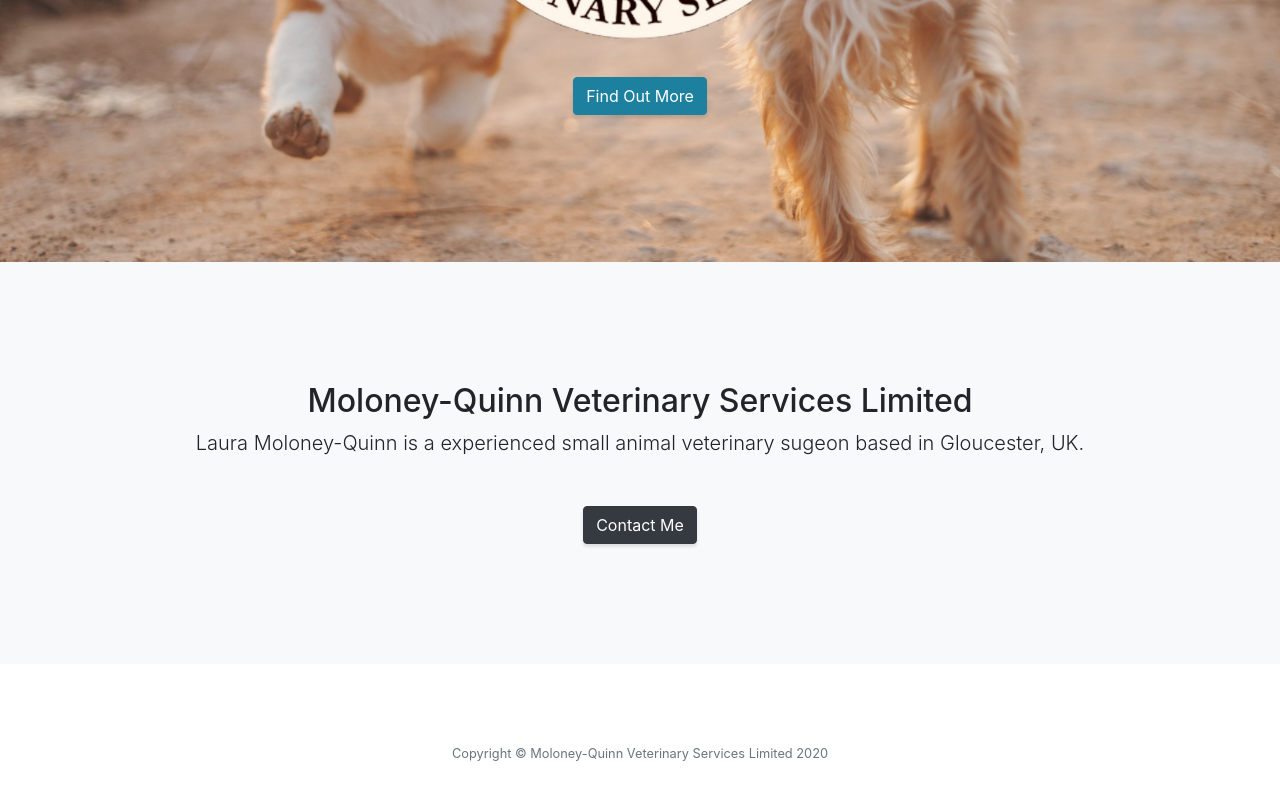
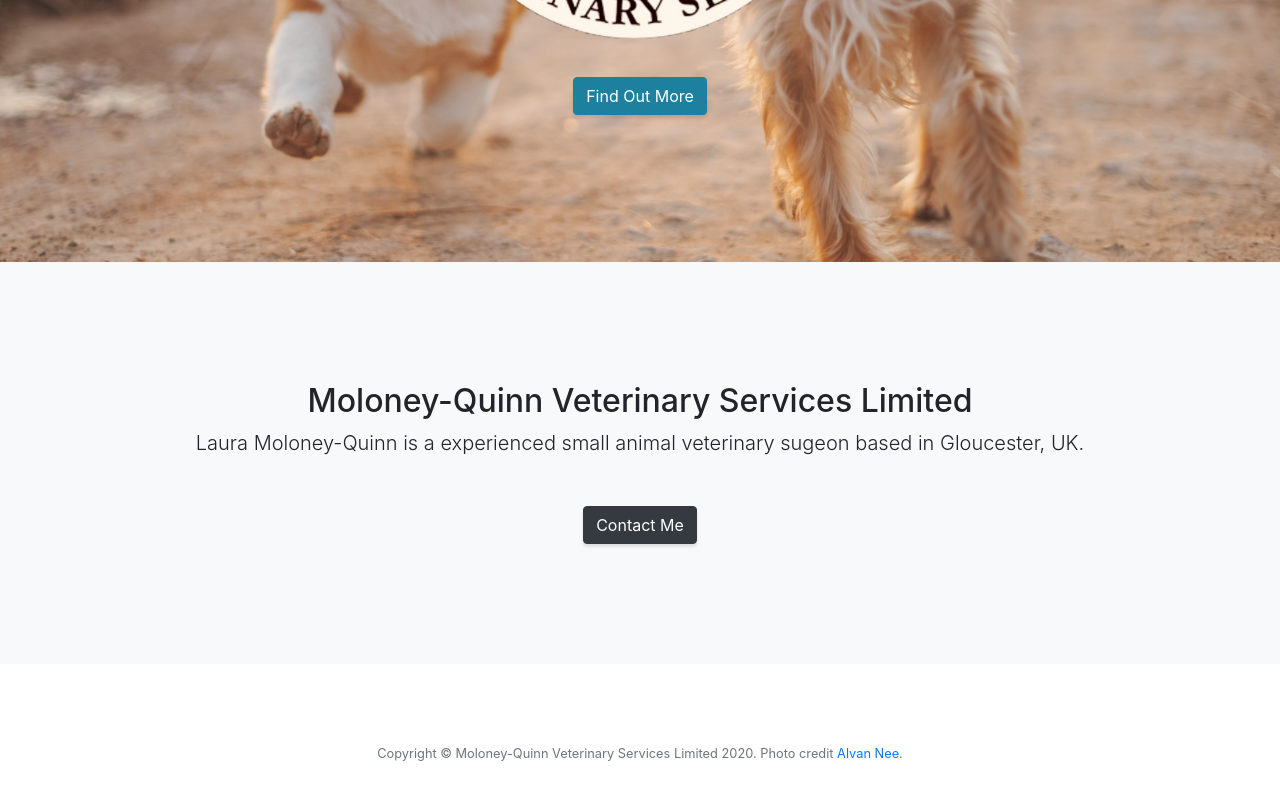
Before and after one commit to mrbirl/moloneyquinnvet, a website with bundled scripts: page index.html in a window 1280 px wide. Shown: the part 538-1338 px from the top of the page. Built offline with nearby package versions, Linux system fonts and the light colour scheme.

Commit message:
Update index.html

```diff
--- a/index.html
+++ b/index.html
@@ -67,7 +67,7 @@
           </a>
         </li>
       </ul> -->
-      <p class="text-muted small mb-0">Copyright &copy; Moloney-Quinn Veterinary Services Limited 2020</p>
+      <p class="text-muted small mb-0">Copyright &copy; Moloney-Quinn Veterinary Services Limited 2020. Photo credit <a href="https://unsplash.com/@alvannee">Alvan Nee</a>.</p>
     </div>
   </footer>
 
```
